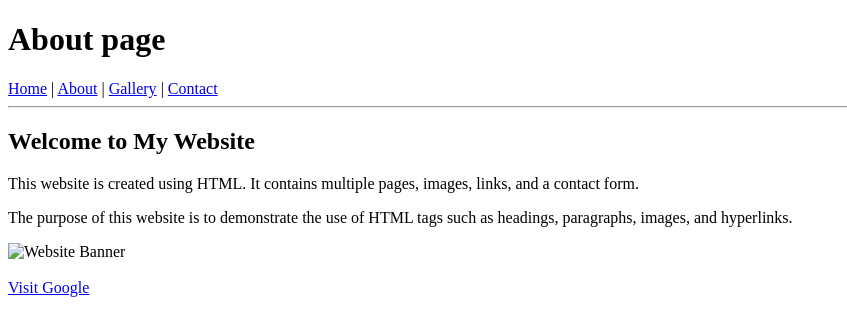
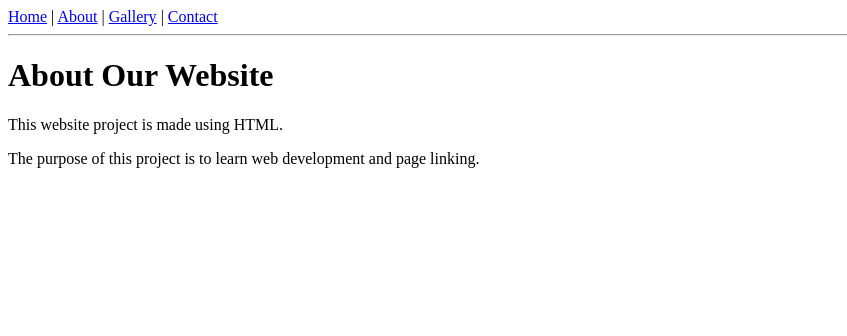
Before and after one commit to mkhizarasif33-pixel/assignment10, a plain HTML site: page about.html in a window 1280 px wide. Shown: the whole page, without its empty margins (0-847 px from the left). Drawn offline with Linux system fonts and the light colour scheme.

Commit message:
Update about.html

```diff
--- a/about.html
+++ b/about.html
@@ -1,11 +1,9 @@
 <!DOCTYPE html>
 <html>
 <head>
-    <title>Home - My Website</title>
+    <title>About</title>
 </head>
 <body>
-
-<h1>About page</h1>
 
 <nav>
     <a href="index.html">Home</a> |
@@ -16,25 +14,16 @@
 
 <hr>
 
-<h2>Welcome to My Website</h2>
+<h1>About Our Website</h1>
 
 <p>
-This website is created using HTML. It contains multiple pages,
-images, links, and a contact form.
+This website project is made using HTML.
 </p>
 
 <p>
-The purpose of this website is to demonstrate the use of HTML tags
-such as headings, paragraphs, images, and hyperlinks.
+The purpose of this project is to learn
+web development and page linking.
 </p>
-
-<img src="images/image1.jpg" alt="Website Banner" width="500">
-
-<br><br>
-
-<a href="https://www.google.com" target="_blank">
-Visit Google
-</a>
 
 </body>
 </html>
```
